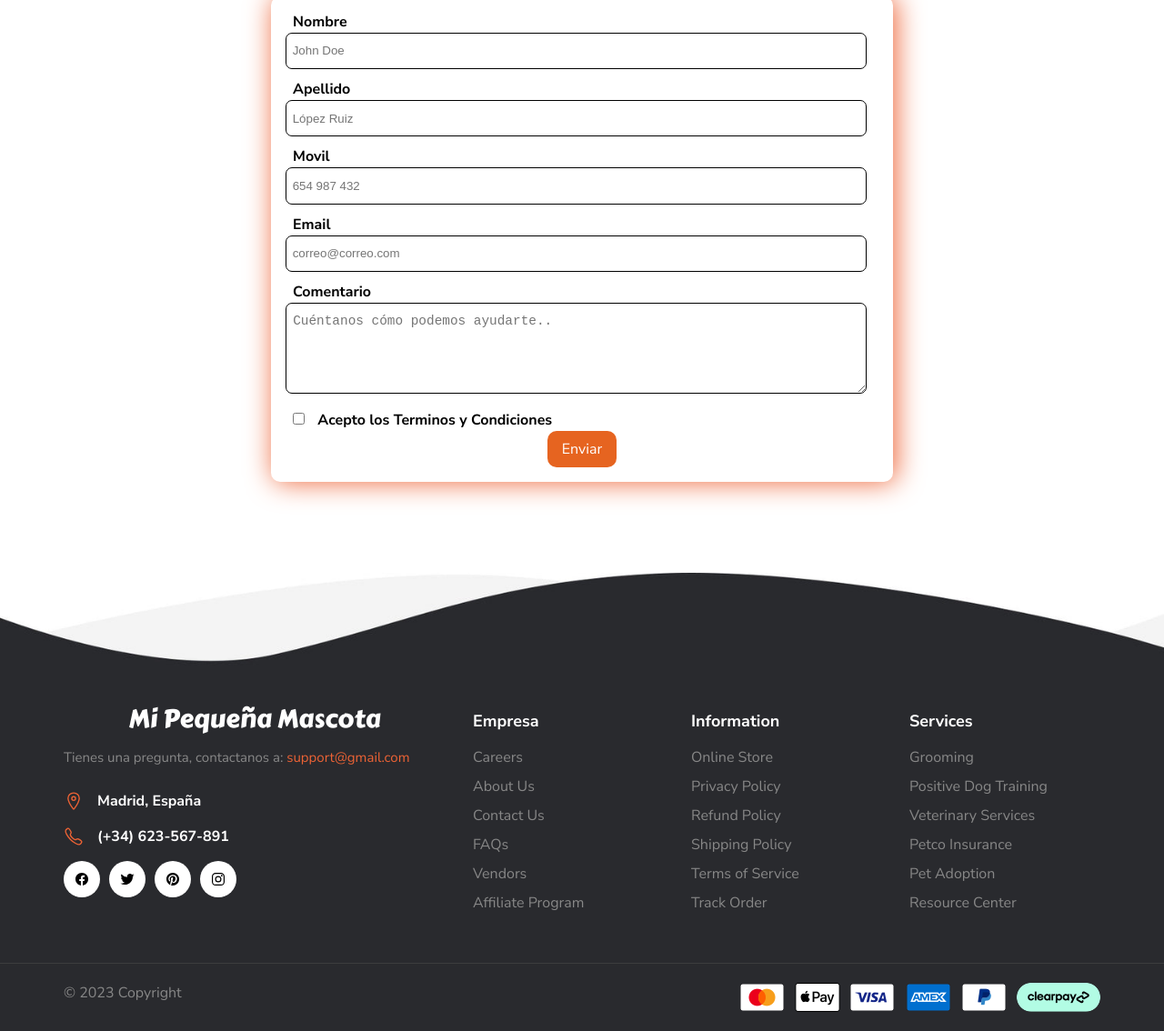
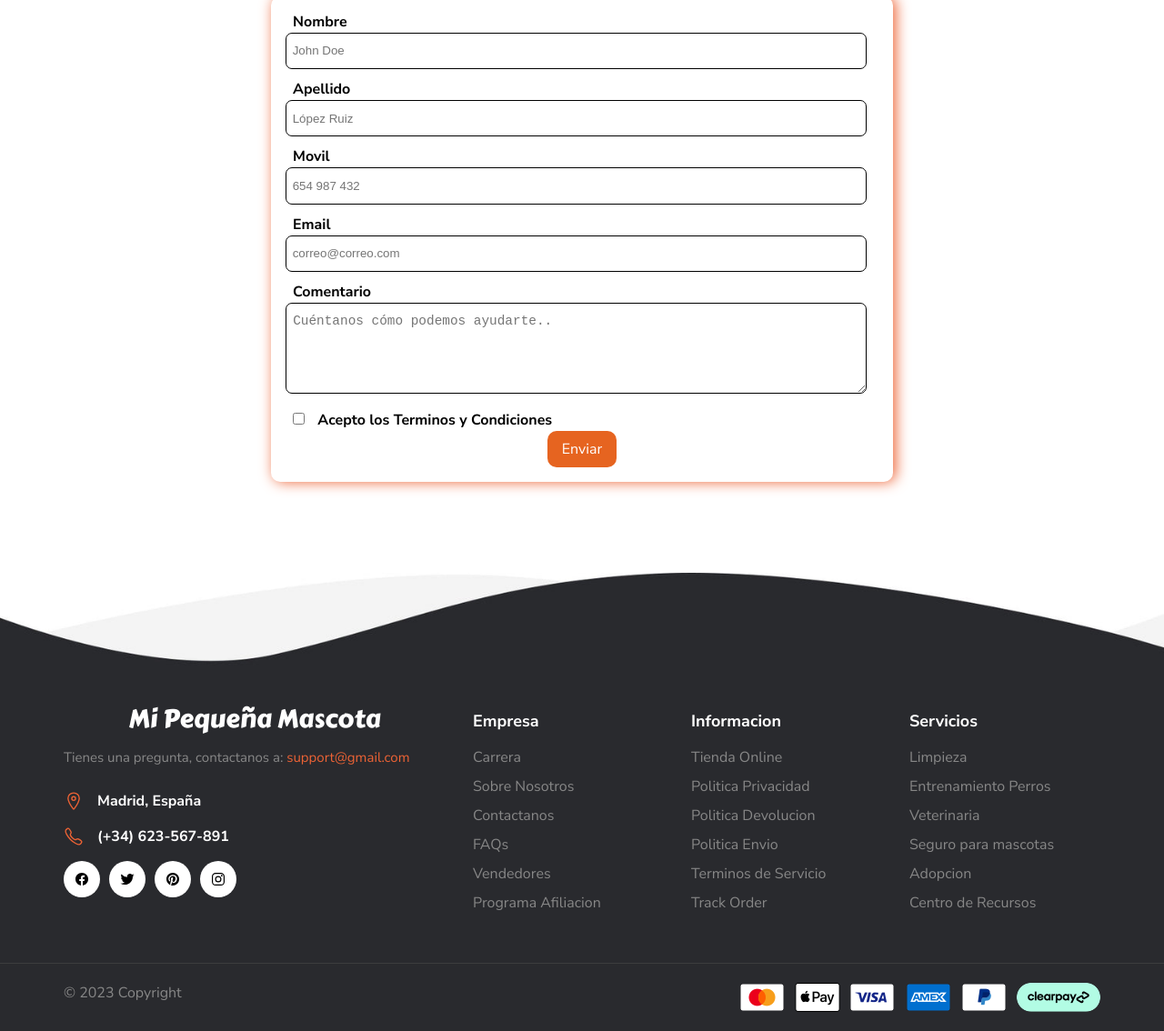
Before and after one commit to GladysGC/somoyedos_Tienda_de_Mascotas, a plain HTML site: page index.html in a window 1280 px wide. Shown: the part 3497-4631 px from the top of the page at 91% size. Drawn offline with nearby package versions, Linux system fonts and the light colour scheme.

Commit message:
cambios diseño limpio

```diff
--- a/assets/css/style.css
+++ b/assets/css/style.css
@@ -1229,6 +1229,17 @@ textarea {
         min-width: 20%;
     }
 
+    .contenedorFormulario {
+        box-shadow: 3px 0px 15px var(--portland-orange);
+        border-radius: 10px;
+        width: 80%;
+        margin: auto;
+        padding: 1em;
+        display: grid;
+        grid-template-columns: 1fr;
+        gap: 20px;
+    }
+
     /**
    * FOOTER
    */
@@ -1272,6 +1283,17 @@ textarea {
         padding-block: 100px;
     }
 
+    .contenedorFormulario {
+        box-shadow: 3px 0px 15px var(--portland-orange);
+        border-radius: 10px;
+        width: 60%;
+        margin: auto;
+        padding: 1em;
+        display: grid;
+        grid-template-columns: 1fr;
+        gap: 20px;
+    }
+
     /**
    * BRAND, FOOTER
    */
@@ -1282,16 +1304,6 @@ textarea {
         margin-inline: auto;
     }
 
-    .contenedorFormulario {
-        box-shadow: 3px 0px 30px var(--portland-orange);
-        border-radius: 10px;
-        width: 60%;
-        margin: auto;
-        padding: 1em;
-        display: grid;
-        grid-template-columns: 1fr;
-        gap: 20px;
-    }
 
     .footer {
         padding-block-start: 40px;
--- a/index.html
+++ b/index.html
@@ -28,7 +28,7 @@
                 <ion-icon name="close-outline" aria-label="true" class="close-icon"></ion-icon>
             </button>
 
-            <a href="#" class="logo">Mi Pequeña Mascota</a>
+            <a class="logo">Mi Pequeña Mascota</a>
 
             <nav class="navbar" data-navbar>
                 <ul class="navbar-list">
@@ -41,11 +41,11 @@
                     </li>
 
                     <li class="navbar-item">
-                        <a href="#" class="navbar-link" data-nav-link>Noticias</a>
+                        <a class="navbar-link" data-nav-link>Noticias</a>
                     </li>
 
                     <li class="navbar-item">
-                        <a href="#" class="navbar-link" data-nav-link>Contacto</a>
+                        <a class="navbar-link" data-nav-link>Contacto</a>
                     </li>
                 </ul>
 
@@ -92,7 +92,7 @@
                                 </figure>
 
                                 <h3 class="h3">
-                                    <a href="#" class="card-title">Comida para Gatos</a>
+                                    <a class="card-title">Comida para Gatos</a>
                                 </h3>
                             </div>
                         </li>
@@ -105,7 +105,7 @@
                                 </figure>
 
                                 <h3 class="h3">
-                                    <a href="#" class="card-title">Juguetes para Gatos</a>
+                                    <a class="card-title">Juguetes para Gatos</a>
                                 </h3>
                             </div>
                         </li>
@@ -118,7 +118,7 @@
                                 </figure>
 
                                 <h3 class="h3">
-                                    <a href="#" class="card-title">Comida para Perros</a>
+                                    <a class="card-title">Comida para Perros</a>
                                 </h3>
                             </div>
                         </li>
@@ -131,7 +131,7 @@
                                 </figure>
 
                                 <h3 class="h3">
-                                    <a href="#" class="card-title">Juguetes para Perros</a>
+                                    <a class="card-title">Juguetes para Perros</a>
                                 </h3>
                             </div>
                         </li>
@@ -144,7 +144,7 @@
                                 </figure>
 
                                 <h3 class="h3">
-                                    <a href="#" class="card-title">Suplementos para Perros</a>
+                                    <a class="card-title">Suplementos para Perros</a>
                                 </h3>
                             </div>
                         </li>
@@ -668,7 +668,7 @@
         <div class="footer-top section">
             <div class="container">
                 <div class="footer-brand">
-                    <a href="#" class="logo">Mi Pequeña Mascota</a>
+                    <a class="logo">Mi Pequeña Mascota</a>
 
                     <p class="footer-text">
                         Tienes una pregunta, contactanos a:
@@ -691,25 +691,25 @@
 
                     <ul class="social-list">
                         <li>
-                            <a href="#" class="social-link">
+                            <a class="social-link">
                                 <ion-icon name="logo-facebook"></ion-icon>
                             </a>
                         </li>
 
                         <li>
-                            <a href="#" class="social-link">
+                            <a class="social-link">
                                 <ion-icon name="logo-twitter"></ion-icon>
                             </a>
                         </li>
 
                         <li>
-                            <a href="#" class="social-link">
+                            <a class="social-link">
                                 <ion-icon name="logo-pinterest"></ion-icon>
                             </a>
                         </li>
 
                         <li>
-                            <a href="#" class="social-link">
+                            <a class="social-link">
                                 <ion-icon name="logo-instagram"></ion-icon>
                             </a>
                         </li>
@@ -722,87 +722,87 @@
                     </li>
 
                     <li>
-                        <a href="#" class="footer-link">Careers</a>
+                        <a class="footer-link">Carrera</a>
                     </li>
 
                     <li>
-                        <a href="#" class="footer-link">About Us</a>
+                        <a class="footer-link">Sobre Nosotros</a>
                     </li>
 
                     <li>
-                        <a href="#" class="footer-link">Contact Us</a>
+                        <a class="footer-link">Contactanos</a>
                     </li>
 
                     <li>
-                        <a href="#" class="footer-link">FAQs</a>
+                        <a class="footer-link">FAQs</a>
                     </li>
 
                     <li>
-                        <a href="#" class="footer-link">Vendors</a>
+                        <a class="footer-link">Vendedores</a>
                     </li>
 
                     <li>
-                        <a href="#" class="footer-link">Affiliate Program</a>
+                        <a class="footer-link">Programa Afiliacion</a>
                     </li>
                 </ul>
 
                 <ul class="footer-list">
                     <li>
-                        <p class="footer-list-title">Information</p>
+                        <p class="footer-list-title">Informacion</p>
                     </li>
 
                     <li>
-                        <a href="#" class="footer-link">Online Store</a>
+                        <a class="footer-link">Tienda Online</a>
                     </li>
 
                     <li>
-                        <a href="#" class="footer-link">Privacy Policy</a>
+                        <a class="footer-link">Politica Privacidad</a>
                     </li>
 
                     <li>
-                        <a href="#" class="footer-link">Refund Policy</a>
+                        <a class="footer-link">Politica Devolucion</a>
                     </li>
 
                     <li>
-                        <a href="#" class="footer-link">Shipping Policy</a>
+                        <a class="footer-link">Politica Envio</a>
                     </li>
 
                     <li>
-                        <a href="#" class="footer-link">Terms of Service</a>
+                        <a class="footer-link">Terminos de Servicio</a>
                     </li>
 
                     <li>
-                        <a href="#" class="footer-link">Track Order</a>
+                        <a class="footer-link">Track Order</a>
                     </li>
                 </ul>
 
                 <ul class="footer-list">
                     <li>
-                        <p class="footer-list-title">Services</p>
+                        <p class="footer-list-title">Servicios</p>
                     </li>
 
                     <li>
-                        <a href="#" class="footer-link">Grooming</a>
+                        <a class="footer-link">Limpieza</a>
                     </li>
 
                     <li>
-                        <a href="#" class="footer-link">Positive Dog Training</a>
+                        <a class="footer-link">Entrenamiento Perros</a>
                     </li>
 
                     <li>
-                        <a href="#" class="footer-link">Veterinary Services</a>
+                        <a class="footer-link">Veterinaria</a>
                     </li>
 
                     <li>
-                        <a href="#" class="footer-link">Petco Insurance</a>
+                        <a class="footer-link">Seguro para mascotas</a>
                     </li>
 
                     <li>
-                        <a href="#" class="footer-link">Pet Adoption</a>
+                        <a class="footer-link">Adopcion</a>
                     </li>
 
                     <li>
-                        <a href="#" class="footer-link">Resource Center</a>
+                        <a class="footer-link">Centro de Recursos</a>
                     </li>
                 </ul>
             </div>
@@ -811,7 +811,7 @@
         <div class="footer-bottom">
             <div class="container">
                 <p class="copyright">
-                    &copy; 2023 <a href="#" class="copyright-link">Copyright</a>
+                    &copy; 2023 <a class="copyright-link">Copyright</a>
                 </p>
 
                 <img src="./assets/images/payment.png" width="397" height="32" loading="lazy" alt="payment method"
```
